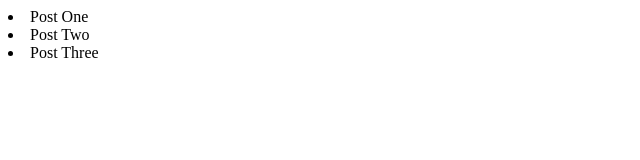
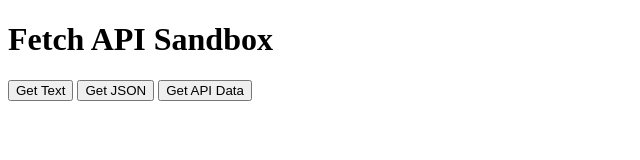
Before and after one commit to kevinhtran/modernJS, a plain HTML site: page js_sandbox/index.html in a window 1280 px wide. Shown: the whole page, without its empty margins (0-640 px from the left). Drawn offline with Linux system fonts and the light colour scheme.

Commit message:
grabbed the button 1 id and added an event listener with a function using fetch api and promises

```diff
--- a/js_sandbox/app.js
+++ b/js_sandbox/app.js
@@ -1,39 +1,15 @@
 // Section 7:  Asynchronous JavaScript, Ajax & Fetch API
-// ES6 Promises
+// The Fetch API
 
-// Objective: Understanding what a Promise is
+// Objective:
+// Recreate the easy HTTP library using Fetch API and some updated standards of ES6 instead of using prototypes.
 
-const posts = [
-  { title: 'Post One', body: 'This is post one' },
-  { title: 'Post Two', body: 'This is post two' }
-];
+// Grab the button 1 ID
+document.getElementById('button1').addEventListener('click', getText);
 
-function createPost(post) {
-  return new Promise(function (resolve, reject) { // resolve is what we want to call when we're done with what we're doing // reject we want to call if there is some error we want to throw.
-    setTimeout(function () {
-      posts.push(post);
-
-      const error = false;
-
-      if (!error) {
-        resolve();
-      } else {
-        reject('Error: Something went wrong');
-      }
-    }, 2000);
-  });
+function getText() {
+  fetch('test.txt')
+  .then(function(res) {
+    console.log(res);
+  }); // fetch returns promises
 }
-
-function getPosts() {
-  setTimeout(function () {
-    let output = '';
-    posts.forEach(function (post) {
-      output += `<li>${post.title}</li>`;
-    });
-    document.body.innerHTML = output;
-  }, 1000);
-}
-
-createPost({ title: 'Post Three', body: 'This is post three' }).then(getPosts).catch(function(err) {
-  console.log(err);
-})
--- a/js_sandbox/index.html
+++ b/js_sandbox/index.html
@@ -4,10 +4,17 @@
   <meta charset="UTF-8">
   <meta name="viewport" content="width=device-width, initial-scale=1.0">
   <meta http-equiv="X-UA-Compatible" content="ie=edge">
-  <title>JavaScript Sandbox: Section 5</title>
+  <title></title>
 </head>
 <body>
-  <h1>JavaScript Sandbox: Section 5</h1>
+  <div class="container">
+    <h1>Fetch API Sandbox</h1>
+    <button id="button1">Get Text</button>
+    <button id="button2">Get JSON</button>
+    <button id="button3">Get API Data</button>
+    <br><br>
+    <div class="output"></div>
+  </div>
 
   <script src="app.js"></script>
 </body>
```
Also changed, not shown: js_sandbox/text.txt (added).
